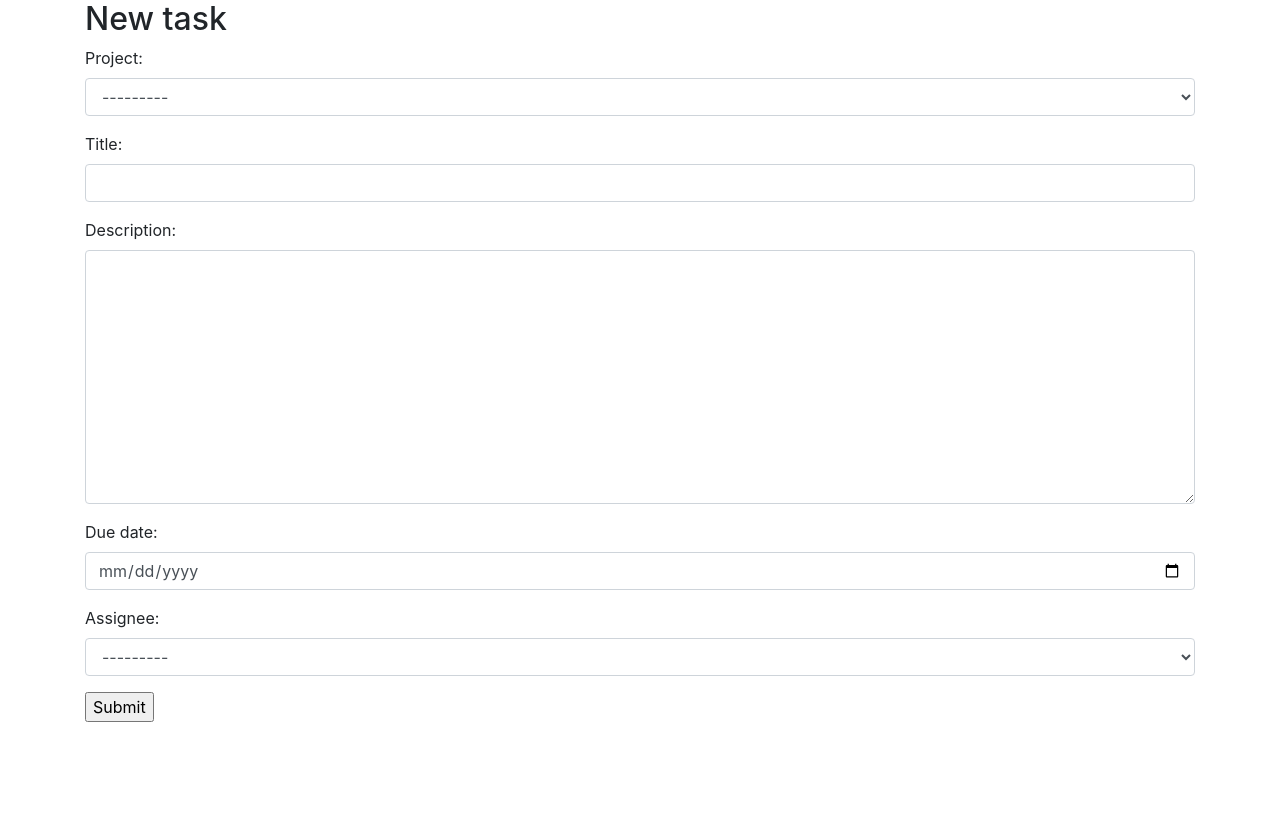
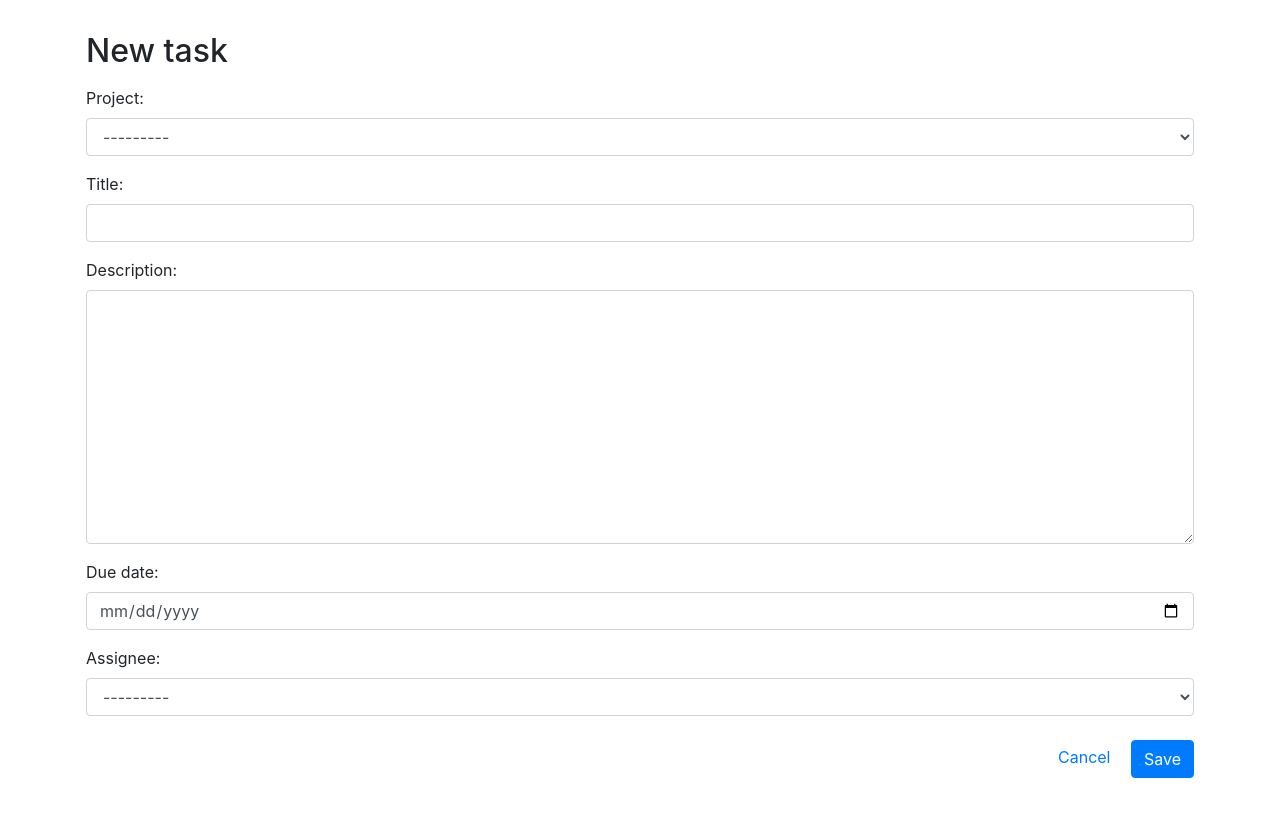
Before and after one commit to salomvary/minitask, a Django app: page /tasks/new in a window 1280 px wide. Shown: the part 56-874 px from the top of the page. Before the commit the page ends 778 px from the top, so only its background shows below. Run offline with Django 3.2, Linux system fonts and the light colour scheme; the visitor is signed in with stand-in values (Sample User, id 1); data comes from the database, SQL or seed files in the repository; data that the repository does not hold is empty; some libraries are stand-ins or nearby versions.

Commit message:
Make titles and buttons consistent

```diff
--- a/tasks/templates/base.html
+++ b/tasks/templates/base.html
@@ -28,7 +28,7 @@
         </li>
       </ul>
     </nav>
-    <main role="main" class="container">
+    <main role="main" class="container p-3">
       {% block content %} Body content {% endblock %}
     </main>
   </body>
--- a/tasks/templates/index.html
+++ b/tasks/templates/index.html
@@ -3,7 +3,7 @@
 {% block title %}Home{% endblock %}
 {% block content %}
 
-<div class="row justify-content-end my-4">
+<div class="text-right my-4">
   <a href="{% url 'new' %}" class="btn btn-primary">
     {% trans "New task" %}
   </a>
--- a/tasks/templates/tasks/detail.html
+++ b/tasks/templates/tasks/detail.html
@@ -3,7 +3,7 @@
 {% block title %}{{task.title}}{% endblock %}
 {% block content %}
 
-<h2>{{task.title}}</h2>
+<h2 class="my-3">{{task.title}}</h2>
 
 <table class="table">
   <tbody>
@@ -42,7 +42,7 @@
   </tbody>
 </table>
 
-<div class="row justify-content-end my-4">
+<div class="text-right my-4">
   <a href="{% url 'edit' task.id %}" class="btn btn-primary">
     {% translate "Edit" %}
   </a>
--- a/tasks/templates/tasks/new.html
+++ b/tasks/templates/tasks/new.html
@@ -3,12 +3,20 @@
 {% block title %}{% trans "New task" %}{% endblock %}
 {% block content %}
 
-<h2>{% trans "New task" %}</h2>
+<h2 class="my-3">{% trans "New task" %}</h2>
 
 <form method="POST" action="{% url 'create' %}">
   {% csrf_token %}
   {% include "form.html" %}
-  <input type="submit" value="Submit">
+
+  <div class="text-right my-4">
+    <a href="{% url 'index' %}">
+      {% translate "Cancel" %}
+    </a>
+    <button class="btn btn-primary ml-3">
+      {% translate "Save" %}
+    </a>
+  </div>
 </form>
 
 {% endblock %}
```
Also changed, not shown: tasks/templates/tasks/edit.html (+11 -3 lines), tasks/locale/hu/LC_MESSAGES/django.po, 1 other file.
